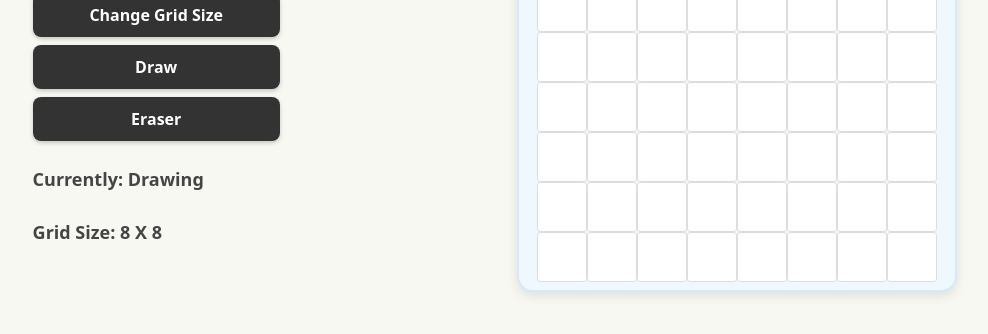
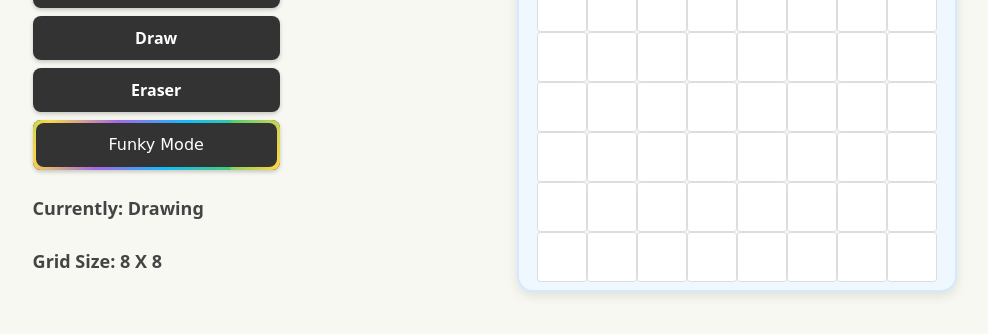
Before and after one commit to CamiloParraS/Etch-a-Sketch, a plain HTML site: page index.html in a window 1280 px wide. Shown: the part 318-652 px from the top of the page, without its empty margins (129-1117 px from the left). Drawn offline with nearby package versions, Linux system fonts and the light colour scheme; a web font is replaced by a local one.

Commit message:
Added the "Funky Mode" Button

```diff
--- a/app.js
+++ b/app.js
@@ -65,6 +65,8 @@ function handleCellInteraction(e) {
   }
 }
 
+// RANDOM COLOR FOR FUNKY MODE
+
 // ========== EVENT LISTENERS ==========
 
 container.addEventListener("mousedown", (e) => {
--- a/index.html
+++ b/index.html
@@ -12,6 +12,13 @@
     <link rel="stylesheet" type="text/css" href="style.css" />
     <link rel="icon" href="favicon.png" />
     <script src="app.js" defer></script>
+    <!-- FONTS -->
+    <link rel="preconnect" href="https://fonts.googleapis.com" />
+    <link rel="preconnect" href="https://fonts.gstatic.com" crossorigin />
+    <link
+      href="https://fonts.googleapis.com/css2?family=Birthstone&display=swap"
+      rel="stylesheet"
+    />
   </head>
   <body>
     <div class="info">
@@ -30,13 +37,15 @@
         <button type="button" id="eraser-btn">
           <span>Eraser</span>
         </button>
+        <button type="button" id="funky-btn">
+          <span>Funky Mode</span>
+        </button>
+      </div>
       <div id="status">
         <h4>Currently: <span id="displayDrawingMode"></span></h4>
         <h4>Grid Size: <span id="displayGridSize"></span></h4>
       </div>
     </div>
-  </div>
-    <div id="container">
-    </div>
+    <div id="container"></div>
   </body>
 </html>
--- a/style.css
+++ b/style.css
@@ -66,3 +66,75 @@ button:active {
   align-items: center;
   gap: 1.5rem;
 }
+
+/*
+Yoinked from https://uiverse.io/SelfMadeSystem/strange-cobra-12
+and modified by me
+ */
+
+#funky-btn {
+  display: block;
+  width: 100%;
+  cursor: pointer;
+  position: relative;
+  overflow: hidden;
+  padding: 3px;
+  isolation: isolate;
+  box-shadow: 0 2px 4px rgba(0, 0, 0, 0.2);
+}
+
+#funky-btn::before {
+  content: "";
+  position: absolute;
+  top: 0;
+  left: 0;
+  width: 400%;
+  height: 100%;
+  background: linear-gradient(
+    115deg,
+    #4fcf70,
+    #fad648,
+    #a767e5,
+    #12bcfe,
+    #44ce7b
+  );
+  background-size: 25% 100%;
+  animation: an-at-keyframe-css-at-rule-that-translates-via-the-transform-property-the-background-by-negative-25-percent-of-its-width-so-that-it-gives-a-nice-border-animation_-We-use-the-translate-property-to-have-a-nice-transition-so-it_s-not-a-jerk-of-a-start-or-stop
+    0.75s linear infinite;
+  animation-play-state: paused;
+  translate: -5% 0%;
+  transition: translate 0.25s ease-out;
+}
+
+#funky-btn:hover::before {
+  animation-play-state: running;
+  transition-duration: 0.75s;
+  translate: 0% 0%;
+}
+
+@keyframes an-at-keyframe-css-at-rule-that-translates-via-the-transform-property-the-background-by-negative-25-percent-of-its-width-so-that-it-gives-a-nice-border-animation_-We-use-the-translate-property-to-have-a-nice-transition-so-it_s-not-a-jerk-of-a-start-or-stop {
+  to {
+    transform: translateX(-25%);
+  }
+}
+
+#funky-btn span {
+  position: relative;
+  display: block;
+  padding: 0.8rem 1.5rem;
+  background: #333;
+  border-radius: 0.5rem;
+  height: 100%;
+  transition: background-color 0.2s ease-in-out, transform 0.1s ease;
+  font-family: "Birthstone", cursive;
+  font-weight: 400;
+  font-style: normal;
+}
+
+#funky-btn:hover span {
+  background-color: #555;
+}
+#funky-btn:active span {
+  transform: translateY(2px);
+  box-shadow: 0 1px 2px rgba(0, 0, 0, 0.2);
+}
```
Lines whose indentation alone changed are shown as unchanged.
